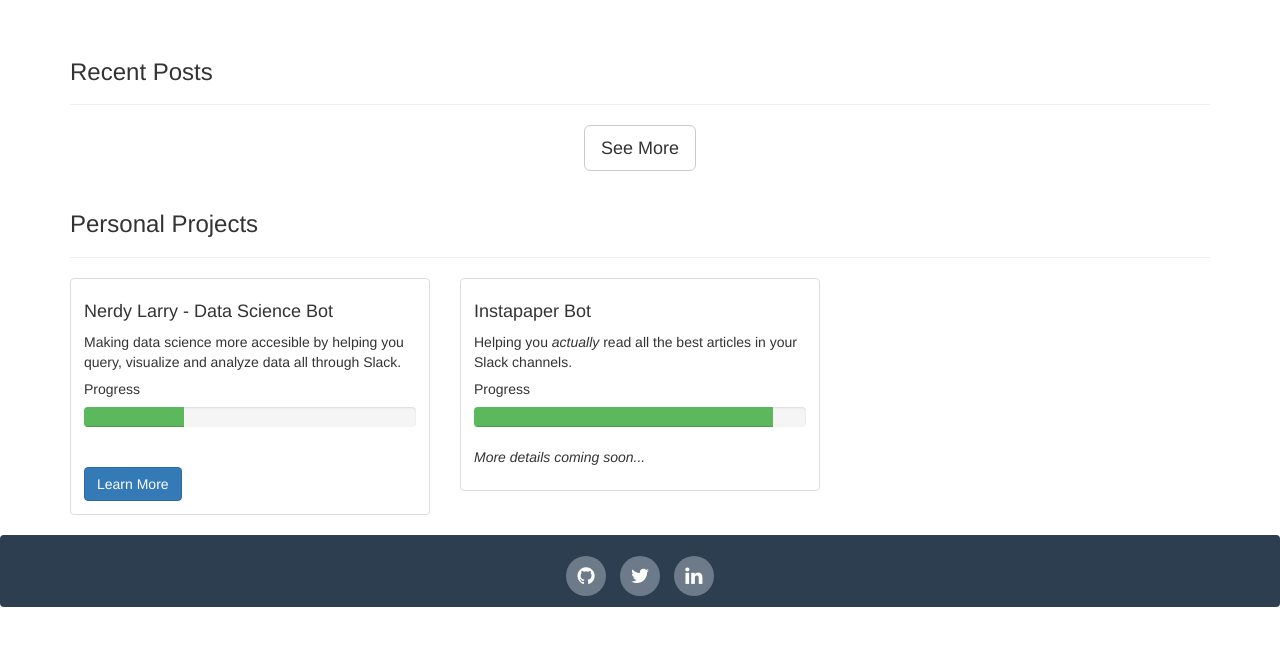
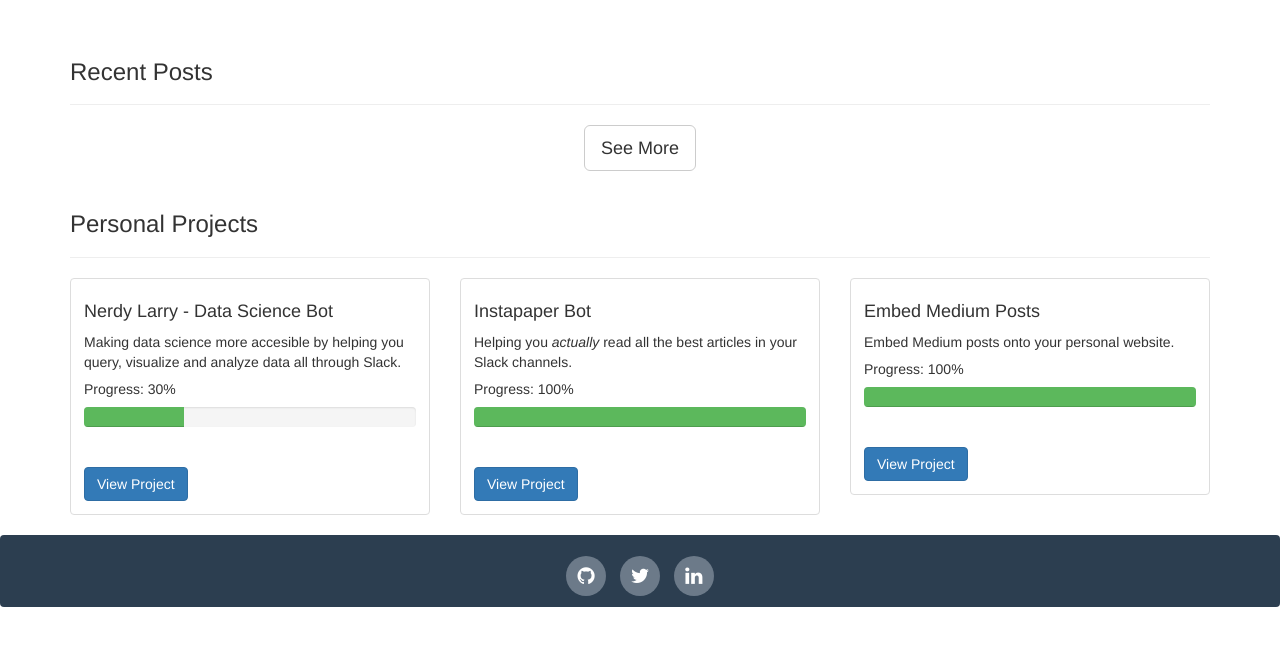
Before and after one commit to matthewwoo-zz/Woosite, a Flask app: template src/templates/home.jinja2 in a window 1280 px wide. Shown: the part 51-697 px from the top of the page. Run offline with Flask 2, Linux system fonts and the light colour scheme; the template is opened without the code that fills it, so the values that code supplies are empty; some libraries are stand-ins or nearby versions.

Commit message:
Updated project progress

```diff
--- a/src/templates/home.jinja2
+++ b/src/templates/home.jinja2
@@ -30,15 +30,19 @@
         <div class="thumbnail">
           <div class="caption">
               <h4>Nerdy Larry - Data Science Bot</h4>
-              <p>Making data science more accesible by helping you query, visualize and analyze data all through Slack.</p>
-              <h5>Progress</h5>
+              <p>Making data science more accesible by helping you query, visualize and analyze data all through Slack.
+              </p>
+              <h5>Progress: 30% </h5>
               <div class="progress">
-                <div class="progress-bar progress-bar-success" role="progressbar" aria-valuenow="60" aria-valuemin="0" aria-valuemax="100" style="width: 30%;">
+                <div class="progress-bar progress-bar-success" role="progressbar" aria-valuenow="60" aria-valuemin="0"
+                     aria-valuemax="100" style="width: 30%;">
                     <span class="sr-only">60% Complete</span>
                 </div>
             </div>
               <br>
-              <a class="btn btn-primary" href="https://docs.google.com/document/d/1LQLneDZQLuKXOZPWs7SLduIgR9B_jPv1Fbip_lNfbZ4/edit?usp=sharing">Learn More</a>
+              <a class="btn btn-primary"
+                 href="https://docs.google.com/document/d/1LQLneDZQLuKXOZPWs7SLduIgR9B_jPv1Fbip_lNfbZ4/edit?usp=sharing">
+                  View Project</a>
           </div>
         </div>
       </div>
@@ -47,13 +51,34 @@
             <div class="caption">
                 <h4>Instapaper Bot</h4>
                 <p>Helping you <i>actually</i> read all the best articles in your Slack channels.</p>
-                <h5>Progress</h5>
+                <h5>Progress: 100%</h5>
                 <div class="progress">
-                    <div class="progress-bar progress-bar-success" role="progressbar" aria-valuenow="60" aria-valuemin="0" aria-valuemax="100" style="width: 90%;">
+                    <div class="progress-bar progress-bar-success" role="progressbar" aria-valuenow="60" aria-valuemin="0"
+                         aria-valuemax="100" style="width: 100%;">
                         <span class="sr-only">60% Complete</span>
                     </div>
                 </div>
-                <p><i>More details coming soon...</i></p>
+                <br>
+                <a class="btn btn-primary" href="https://github.com/matthewwoo/slack-bot-3/tree/master/src/models">
+                    View Project</a>
+            </div>
+        </div>
+    </div>
+     <div class="col-sm-6 col-md-4">
+        <div class="thumbnail">
+            <div class="caption">
+                <h4>Embed Medium Posts</h4>
+                <p>Embed Medium posts onto your personal website.</p>
+                <h5>Progress: 100%</h5>
+                <div class="progress">
+                    <div class="progress-bar progress-bar-success" role="progressbar" aria-valuenow="60" aria-valuemin="0"
+                         aria-valuemax="100" style="width: 100%;">
+                        <span class="sr-only">60% Complete</span>
+                    </div>
+                </div>
+                <br>
+                <a class="btn btn-primary" href="https://github.com/matthewwoo/Woosite/blob/master/src/medium.py">
+                    View Project</a>
             </div>
         </div>
     </div>
```
